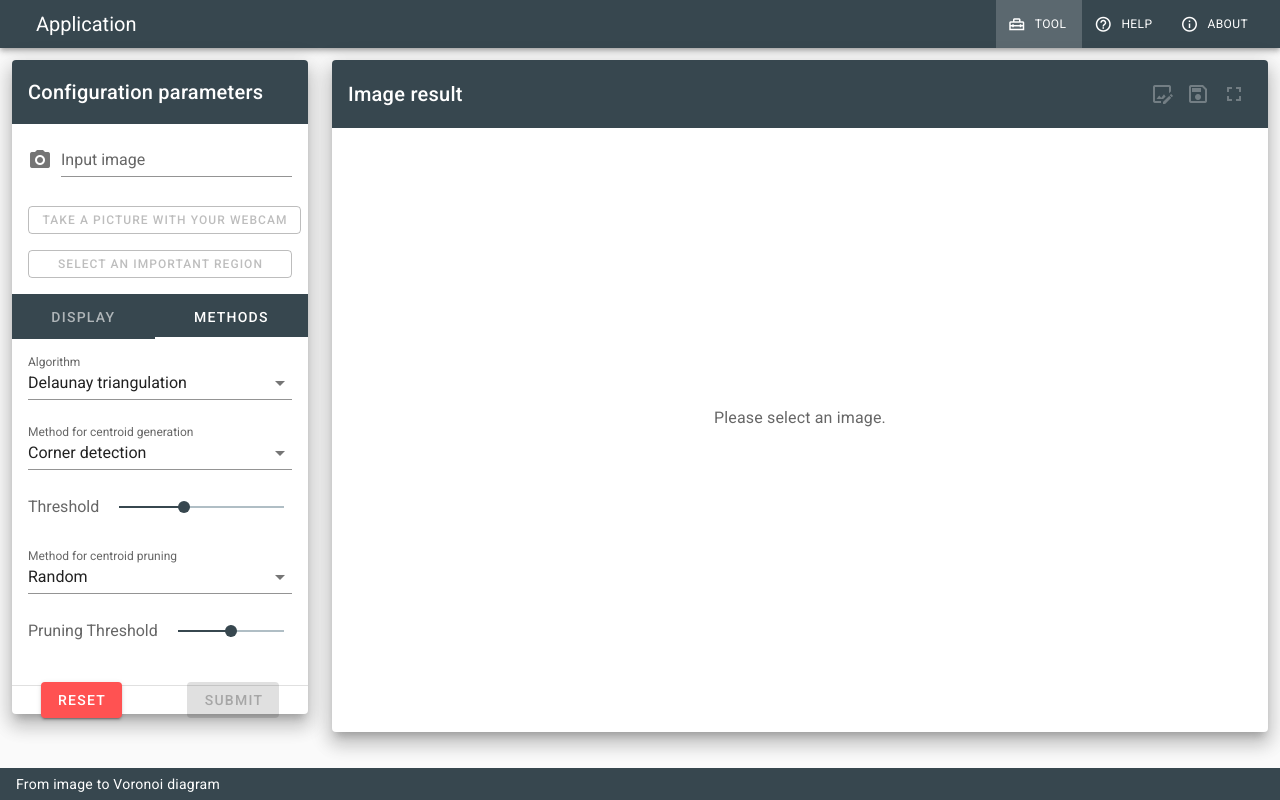
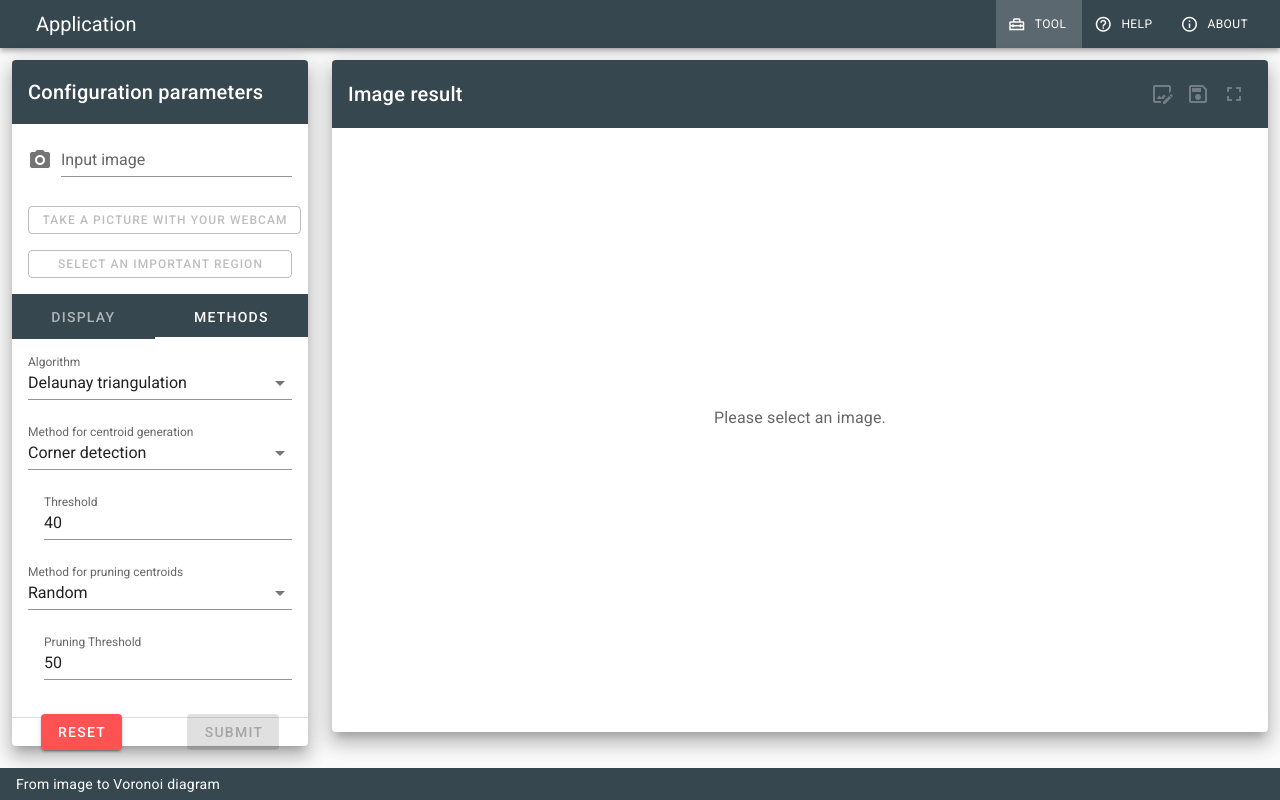
Before and after one commit to nickvdw/image-to-voronoi, a Vue app: page /#/tool in a window 1280 px wide. Both pictures are taken after a click on the tab "METHODS". Built offline with nearby package versions, Linux system fonts and the light colour scheme; what vue-html2canvas would draw is missing.

Commit message:
Added UI stuff but too lazy to make new feature branch

```diff
--- a/src/components/Menu.vue
+++ b/src/components/Menu.vue
@@ -101,19 +101,14 @@
                   </v-menu>
                 </template>
               </v-text-field>
-              <v-slider
+              <v-text-field
                 v-if="displayEdges"
-                track-color="blue-grey lighten-3"
                 color="blue-grey darken-3"
                 label="Edge thickness"
                 class="mt-4 ml-4"
                 v-model="selectedEdgeThickness"
                 :rules="edgeThicknessRules"
-                step="0.1"
-                min="0.01"
-                max="10"
-                :thumb-label="true"
-                hide-details
+                type="number"
               />
               <v-checkbox
                 color="blue-grey darken-3"
@@ -152,19 +147,14 @@
                   </v-menu>
                 </template>
               </v-text-field>
-              <v-slider
+              <v-text-field
                 v-if="displayCentroids"
-                track-color="blue-grey lighten-3"
                 color="blue-grey darken-3"
                 label="Centroid size"
                 class="mt-4 ml-4"
                 v-model="selectedCentroidSize"
                 :rules="centroidSizeRules"
-                step="0.1"
-                min="0.01"
-                max="10"
-                :thumb-label="true"
-                hide-details
+                type="number"
               />
               <v-checkbox
                 color="blue-grey darken-3"
@@ -229,6 +219,16 @@
                 hint="This algorithms will be used to generate the result."
                 :rules="algorithmRules"
               />
+              <!-- Number of nearest neighbours -->
+              <v-text-field
+                color="blue-grey darken-3"
+                label="Number of nearest neighbours"
+                v-show="this.selectedAlgorithm === 'Naive'"
+                v-model="selectedNumberOfNeighbours"
+                class="ml-4"
+                :rules="numberOfNeighboursRules"
+                type="number"
+              />
               <!-- Field to select method for centroid generation -->
               <v-select
                 color="blue-grey darken-3"
@@ -245,79 +245,52 @@
                 hint="This method will be used for picking the centroids."
               />
               <!-- Threshold for number of centroids -->
-              <v-slider
+              <v-text-field
                 color="blue-grey darken-3"
-                track-color="blue-grey lighten-3"
                 label="Threshold"
                 v-show="this.selectedMethod === 'Corner detection'"
                 v-model="selectedThreshold"
                 :rules="thresholdRules"
-                step="1"
-                min="1"
-                max="100"
-                :thumb-label="true"
+                class="ml-4"
+                type="number"
                 hint="A lower threshold results in more centroids."
               />
               <!-- Minimum radius for poissoin disc sampling -->
-              <v-slider
+              <v-text-field
                 color="blue-grey darken-3"
-                track-color="blue-grey lighten-3"
                 label="Minimum distance for between points"
                 v-show="this.selectedMethod === 'Poisson disc sampling'"
                 v-model="selectedPoissonDistance"
                 :rules="poissonDistanceRules"
-                step="0.5"
-                min="0"
-                max="100"
-                :thumb-label="true"
+                type="number"
+                class="ml-4"
                 hint="The minimum distance (in pixels) between points when using poisson disc sampling."
               />
-              <!-- Number of nearest neighbours -->
-              <v-slider
+              <!-- Threshold for sobel edges -->
+              <v-text-field
                 color="blue-grey darken-3"
-                track-color="blue-grey lighten-3"
-                label="Number of nearest neighbours"
-                v-show="this.selectedAlgorithm === 'Naive'"
-                v-model="selectedNumberOfNeighbours"
-                :rules="numberOfNeighboursRules"
-                step="1"
-                min="0"
-                max="100"
-                :thumb-label="true"
-                hide-details
-              />
-              <!-- Threshold for sobel edges -->
-              <v-slider
-                color="blue-grey darken-3"
-                track-color="blue-grey lighten-3"
                 label="Threshold"
                 v-show="this.selectedMethod === 'Edge detection'"
                 v-model="selectedSobelThreshold"
                 :rules="sobelThresholdRules"
-                step="1"
-                min="0"
-                max="255"
-                :thumb-label="true"
-                hide-details
+                class="ml-4"
+                type="number"
               />
-              <v-slider
+              <v-text-field
                 color="blue-grey darken-3"
-                track-color="blue-grey lighten-3"
                 label="Threshold"
                 v-show="
                   this.selectedMethod === 'Based on greyscale intensities'
                 "
                 v-model="selectedGreyscaleThreshold"
                 :rules="greyscaleThresholdRules"
-                step="1"
-                min="0"
-                max="255"
-                :thumb-label="true"
+                type="number"
+                class="ml-4"
                 hide-details
               />
               <v-checkbox
                 color="blue-grey darken-3"
-                class="mb-4"
+                class="mb-4 ml-4"
                 v-show="
                   this.selectedMethod === 'Based on greyscale intensities'
                 "
@@ -325,35 +298,27 @@
                 label="Inverse threshold"
                 hide-details
               />
-              <v-slider
+              <v-text-field
                 color="blue-grey darken-3"
-                track-color="blue-grey lighten-3"
                 label="Skip x-axis pixels"
                 v-show="
                   this.selectedMethod === 'Based on greyscale intensities'
                 "
                 v-model="selectedGreyscaleX"
                 :rules="sobelThresholdRules"
-                step="1"
-                min="0"
-                max="500"
-                :thumb-label="true"
-                hide-details
+                type="number"
+                class="ml-4"
               />
-              <v-slider
+              <v-text-field
                 color="blue-grey darken-3"
-                track-color="blue-grey lighten-3"
                 label="Skip y-axis pixels"
                 v-show="
                   this.selectedMethod === 'Based on greyscale intensities'
                 "
                 v-model="selectedGreyscaleY"
                 :rules="sobelThresholdRules"
-                step="1"
-                min="0"
-                max="500"
-                :thumb-label="true"
-                hide-details
+                type="number"
+                class="ml-4"
               />
               <!-- Field to select method for centroid pruning -->
               <v-select
@@ -361,36 +326,38 @@
                 item-color="blue-grey darken-4"
                 :items="pruningMethods"
                 v-model="selectedPruningMethod"
-                label="Method for centroid pruning"
+                label="Method for pruning centroids"
                 hint="This method will be used to prune centroids."
               />
               <!-- Threshold percentage for centroid pruning -->
-              <v-slider
+              <v-text-field
                 color="blue-grey darken-3"
-                track-color="blue-grey lighten-3"
                 label="Pruning Threshold"
-                v-show="
-                  this.selectedPruningMethod === 'Random' ||
-                    this.selectedPruningMethod === 'Distance-based'
-                "
+                v-show="this.selectedPruningMethod === 'Random'"
                 v-model="pruningThreshold"
-                step="1"
-                min="0"
-                max="100"
-                :thumb-label="true"
-                hint="A lower threshold results in more centroids."
+                :rules="pruningThresholdRules"
+                type="number"
+                class="ml-4"
               />
-              <v-slider
+              <v-text-field
                 color="blue-grey darken-3"
-                track-color="blue-grey lighten-3"
                 label="Pruning distance"
                 v-show="this.selectedPruningMethod === 'Distance-based'"
                 v-model="pruningDistance"
-                step="0.5"
-                min="0"
-                max="100"
-                :thumb-label="true"
+                :rules="distanceThresholdRules"
+                type="number"
                 hint="Centroids with a lower distance to another will be pruned."
+                class="ml-4"
+              />
+              <v-text-field
+                color="blue-grey darken-3"
+                label="Number of clusters (centroids)"
+                v-show="this.selectedPruningMethod === 'Cluster-based'"
+                v-model="pruningClusterCount"
+                :rules="clusterRules"
+                type="number"
+                hide-details
+                class="ml-4"
               />
             </v-card-text>
           </v-card>
@@ -494,13 +461,28 @@ export default {
         (!!v && v <= 255 && v >= 0) ||
         "A threshold of at least 0 and at most 255 is required"
     ],
+    pruningThresholdRules: [
+      v =>
+        (!!v && v <= 100 && v >= 0) ||
+        "A threshold of at least 0 and at most 100 is required"
+    ],
+    distanceThresholdRules: [
+      v =>
+        (!!v && v <= 500 && v >= 0) ||
+        "A threshold of at least 0 and at most 500 is required"
+    ],
+    clusterRules: [
+      v =>
+        (!!v && v <= 5000 && v >= 1) ||
+        "A threshold of at least 1 and at most 5000 is required"
+    ],
 
     // Selected thickness and colour for edges with associated rules
     selectedEdgeThickness: 0.1,
     edgeThicknessRules: [
       v =>
-        (!!v && v <= 20 && v >= 0) ||
-        "A thickness of at least 0 and at most 20 is required"
+        (!!v && v <= 20 && v > 0) ||
+        "A thickness of at least 0.x and at most 20 is required"
     ],
     selectedEdgeColour: "#000000FF",
     edgeColourMask: "!#XXXXXXXX",
@@ -511,13 +493,13 @@ export default {
     centroidSizeRules: [
       v =>
         (!!v && v <= 20 && v >= 1) ||
-        "A thickness of at least 1 and at most 20 is required"
+        "A size of at least 1 and at most 20 is required"
     ],
     selectedCentroidColour: "#000000FF",
     centroidColourMenu: false,
     centroidColourMask: "!#XXXXXXXX",
 
-    selectedCellColour: "#FFFFFFFF",
+    selectedCellColour: "#000000FF",
     cellColourMenu: false,
     cellColourMask: "!#XXXXXXXX",
 
@@ -710,7 +692,8 @@ export default {
       this.selectedNumberOfNeighbours = 1;
       this.selectedEdgeThickness = 1;
       this.selectedCentroidSize = 1;
-      this.currentTab = "Image";
+      this.currentTab = "Display";
+      this.displayColour = true;
       this.pruningThreshold = 90;
       this.pruningDistance = 10;
     }
```
